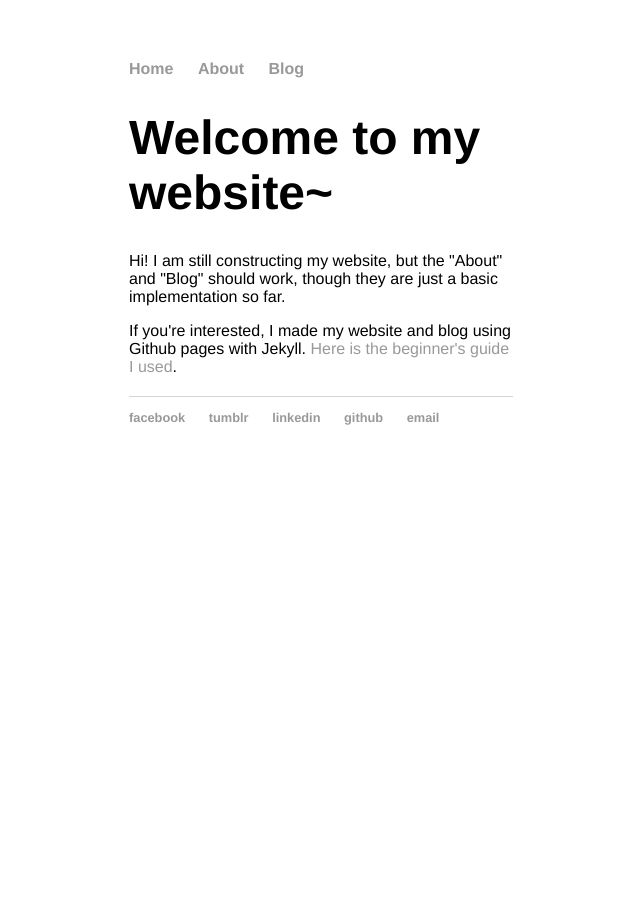
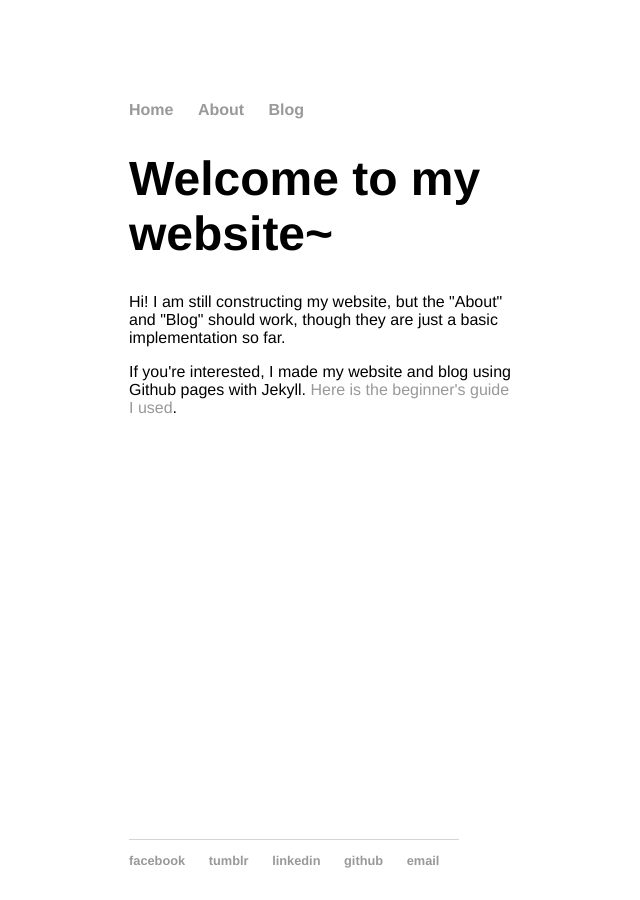
Before and after one commit to aamirazh/aamirazhar.me-backup, a Jekyll site: the page built from index.html, in a window 1280 px wide. Shown: the whole page, without its empty margins (319-959 px from the left). Built offline with Jekyll 4.4.1, drawn with Linux system fonts in a browser that asks for light colours; the list of posts is cut into pages by our own code.

Commit message:
sticky footer

```diff
--- a/_config.yml
+++ b/_config.yml
@@ -2,3 +2,4 @@
 markdown: kramdown
 permalink: /blog/:year/:month/:day/:title
 paginate: 5
+gems: [jekyll-paginate]
--- a/_layouts/default.html
+++ b/_layouts/default.html
@@ -1,4 +1,5 @@
 <!DOCTYPE html>
+<link rel="stylesheet" href="/css/default.css">
 <html>
   <head>
     <title>{{ page.title }}</title>
--- /dev/null
+++ b/css/default.css
@@ -0,0 +1,9 @@
+html {
+    position: relative;
+    min-height: 100%;
+}
+
+body {
+    margin: 0 0 100px; /* bottom = footer height */
+    padding: 25px;
+}
--- a/css/footer.css
+++ b/css/footer.css
@@ -13,6 +13,10 @@
   margin-top: 20px;
   border-top: 1px solid #d5d5d5;
   font-size: .8em;
+  position: absolute;
+  bottom: 0;
+  height: 60px;
+  overflow: hidden;
 }
 footer ul {
   font-family:'Helvetica', 'Arial', 'Sans-Serif';
```
